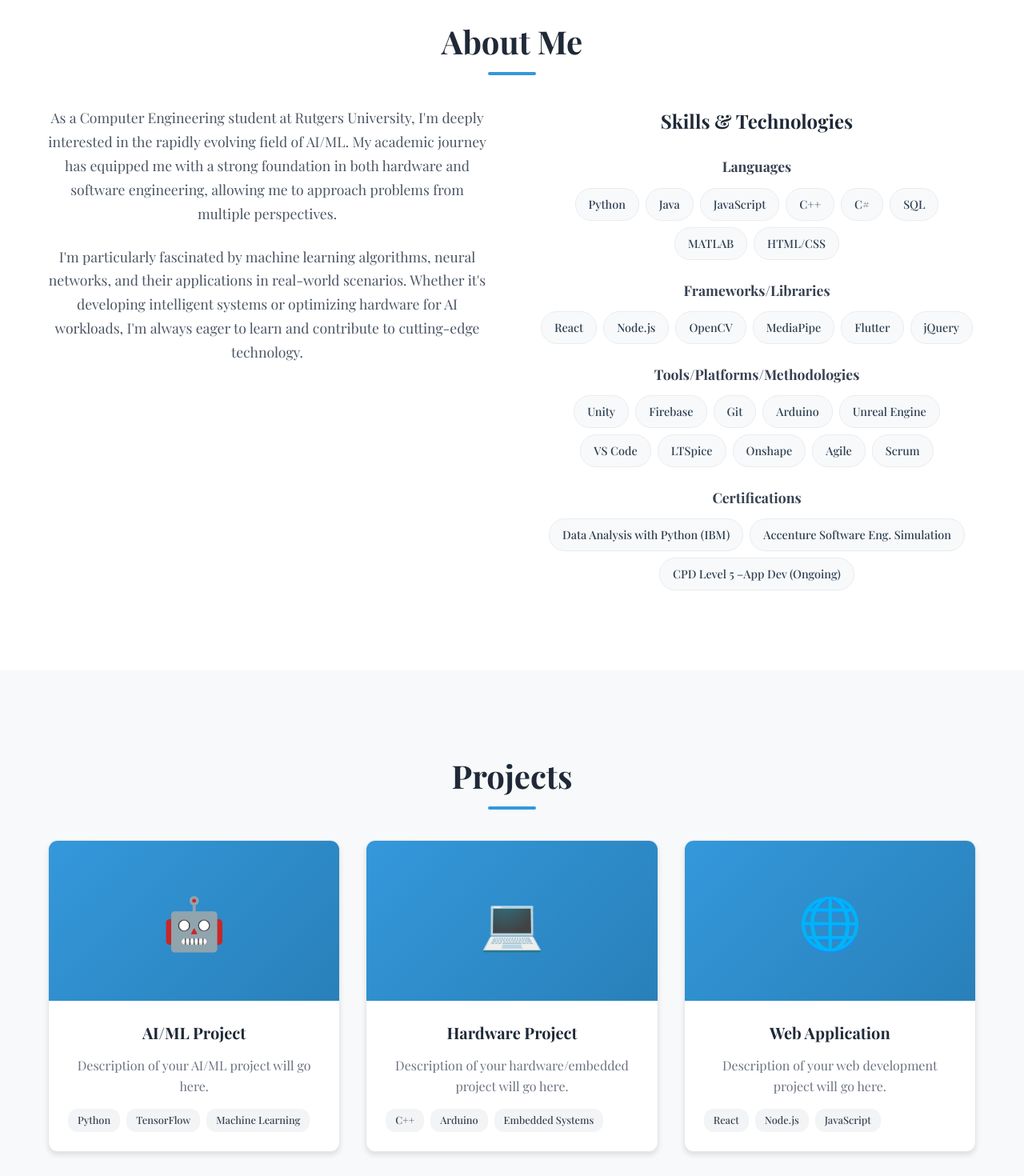
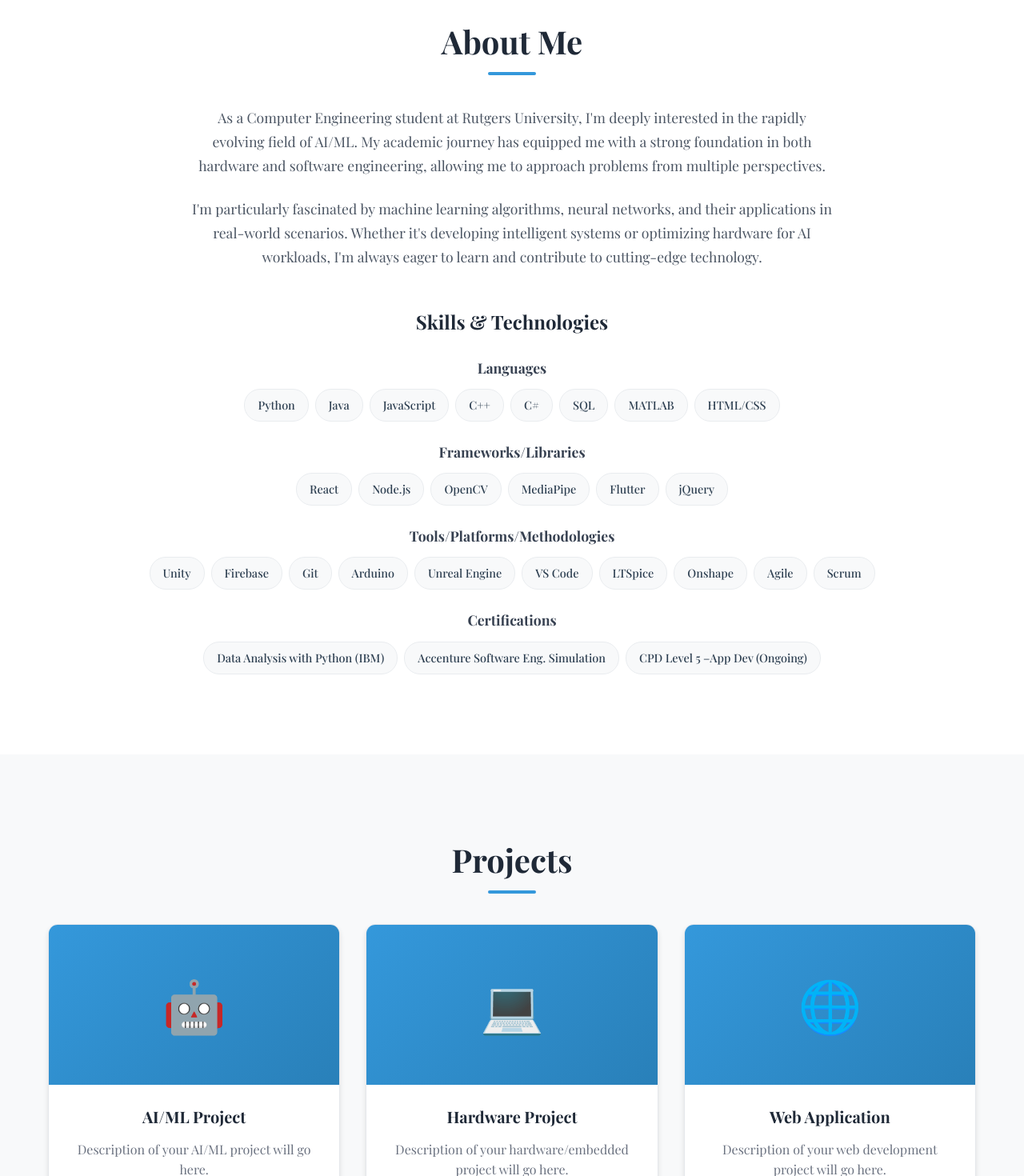
Before and after one commit to anushar777/Personal-Portfolio, a React (Vite) app: page / in a window 1280 px wide. Shown: the part 880-2350 px from the top of the page at 80% size. Built offline with nearby package versions, Linux system fonts and the light colour scheme.

Commit message:
Scrolling Animation

```diff
--- a/index.html
+++ b/index.html
@@ -5,6 +5,7 @@
     <link rel="icon" type="image/svg+xml" href="/vite.svg" />
     <meta name="viewport" content="width=device-width, initial-scale=1.0" />
     <title>Anusha Ratra</title>
+    <link rel="stylesheet" href="https://cdnjs.cloudflare.com/ajax/libs/font-awesome/6.0.0/css/all.min.css">
   </head>
   <body>
     <div id="root"></div>
--- a/src/App.css
+++ b/src/App.css
@@ -1,11 +1,85 @@
 /* Import Playfair Display font */
 @import url('https://fonts.googleapis.com/css2?family=Playfair+Display:wght@400;500;600;700;800;900&display=swap');
+
+/* Animation Keyframes */
+@keyframes dropIn {
+  0% {
+    opacity: 0;
+    transform: translateY(-50px);
+  }
+  100% {
+    opacity: 1;
+    transform: translateY(0);
+  }
+}
+
+@keyframes slideInLeft {
+  0% {
+    opacity: 0;
+    transform: translateX(-50px);
+  }
+  100% {
+    opacity: 1;
+    transform: translateX(0);
+  }
+}
+
+@keyframes slideInRight {
+  0% {
+    opacity: 0;
+    transform: translateX(50px);
+  }
+  100% {
+    opacity: 1;
+    transform: translateX(0);
+  }
+}
+
+@keyframes fadeInUp {
+  0% {
+    opacity: 0;
+    transform: translateY(30px);
+  }
+  100% {
+    opacity: 1;
+    transform: translateY(0);
+  }
+}
 
 /* Reset and base styles */
 * {
   margin: 0;
   padding: 0;
   box-sizing: border-box;
+}
+
+/* Animation Classes */
+.animate-on-scroll {
+  opacity: 0;
+  transform: translateY(30px);
+  transition: all 0.8s ease-out;
+}
+
+.animate-on-scroll.animated {
+  opacity: 1;
+  transform: translateY(0);
+}
+
+/* Hero section animations */
+#hero-title {
+  animation: dropIn 1s ease-out 0.2s both;
+}
+
+#hero-subtitle {
+  animation: dropIn 1s ease-out 0.4s both;
+}
+
+#hero-description {
+  animation: dropIn 1s ease-out 0.6s both;
+}
+
+#profile-photo {
+  animation: slideInRight 1s ease-out 0.8s both;
 }
 
 body {
@@ -228,11 +302,14 @@ body {
   background: #ffffff;
 }
 
-.about-content {
-  display: grid;
-  grid-template-columns: 1fr 1fr;
-  gap: 4rem;
-  align-items: start;
+.about-text {
+  max-width: 800px;
+  margin: 0 auto 3rem auto;
+}
+
+.skills {
+  max-width: 1000px;
+  margin: 0 auto;
 }
 
 .about-text p {
@@ -276,7 +353,23 @@ body {
   font-weight: 500;
   transition: all 0.3s ease;
   border: 1px solid #e9ecef;
+  opacity: 0;
+  transform: translateY(20px);
+  animation: fadeInUp 0.6s ease-out forwards;
 }
+
+.skill-tag:nth-child(1) { animation-delay: 0.1s; }
+.skill-tag:nth-child(2) { animation-delay: 0.2s; }
+.skill-tag:nth-child(3) { animation-delay: 0.3s; }
+.skill-tag:nth-child(4) { animation-delay: 0.4s; }
+.skill-tag:nth-child(5) { animation-delay: 0.5s; }
+.skill-tag:nth-child(6) { animation-delay: 0.6s; }
+.skill-tag:nth-child(7) { animation-delay: 0.7s; }
+.skill-tag:nth-child(8) { animation-delay: 0.8s; }
+.skill-tag:nth-child(9) { animation-delay: 0.9s; }
+.skill-tag:nth-child(10) { animation-delay: 1.0s; }
+.skill-tag:nth-child(11) { animation-delay: 1.1s; }
+.skill-tag:nth-child(12) { animation-delay: 1.2s; }
 
 .skill-tag:hover {
   background: #3498db;
@@ -304,7 +397,14 @@ body {
   box-shadow: 0 4px 6px rgba(0, 0, 0, 0.1);
   transition: all 0.3s ease;
   border: 1px solid #e5e7eb;
+  opacity: 0;
+  transform: translateY(30px);
+  animation: fadeInUp 0.8s ease-out forwards;
 }
+
+.project-card:nth-child(1) { animation-delay: 0.2s; }
+.project-card:nth-child(2) { animation-delay: 0.4s; }
+.project-card:nth-child(3) { animation-delay: 0.6s; }
 
 .project-card:hover {
   transform: translateY(-8px);
@@ -384,25 +484,32 @@ body {
 
 .contact-links {
   display: flex;
-  flex-direction: column;
-  gap: 1rem;
+  justify-content: center;
+  gap: 2rem;
+  margin-top: 2rem;
 }
 
 .contact-link {
   color: #3498db;
   text-decoration: none;
   font-weight: 500;
-  padding: 0.75rem 1.5rem;
+  width: 60px;
+  height: 60px;
   border: 2px solid #3498db;
-  border-radius: 8px;
+  border-radius: 50%;
   transition: all 0.3s ease;
-  display: inline-block;
+  display: flex;
+  align-items: center;
+  justify-content: center;
+  font-size: 1.5rem;
+  background: transparent;
 }
 
 .contact-link:hover {
   background: #3498db;
   color: white;
-  transform: translateY(-2px);
+  transform: translateY(-3px);
+  box-shadow: 0 8px 20px rgba(52, 152, 219, 0.3);
 }
 
 /* Footer */
@@ -434,10 +541,7 @@ body {
     font-size: 1.25rem;
   }
 
-  .about-content {
-    grid-template-columns: 1fr;
-    gap: 2rem;
-  }
+
 
   .projects-grid {
     grid-template-columns: 1fr;
@@ -447,6 +551,16 @@ body {
 
   .nav-menu {
     display: none;
+  }
+
+  .contact-links {
+    gap: 1.5rem;
+  }
+
+  .contact-link {
+    width: 50px;
+    height: 50px;
+    font-size: 1.2rem;
   }
 
   .profile-placeholder {
@@ -615,6 +729,7 @@ body {
 .dark-mode .contact-link:hover {
   background: #60a5fa;
   color: #1a202c;
+  box-shadow: 0 8px 20px rgba(96, 165, 250, 0.3);
 }
 
 
--- a/src/App.jsx
+++ b/src/App.jsx
@@ -1,13 +1,37 @@
-import React, { useState } from 'react'
+import React, { useState, useEffect, useRef } from 'react'
 import './App.css'
 import profilePhoto from './assets/Photo Edited.jpg'
 
 function App() {
   const [darkMode, setDarkMode] = useState(false);
+  const [animatedElements, setAnimatedElements] = useState(new Set());
 
   const toggleDarkMode = () => {
     setDarkMode(!darkMode);
   };
+
+  // Intersection Observer for scroll animations
+  useEffect(() => {
+    const observer = new IntersectionObserver(
+      (entries) => {
+        entries.forEach((entry) => {
+          if (entry.isIntersecting) {
+            entry.target.classList.add('animated');
+          }
+        });
+      },
+      {
+        threshold: 0.1,
+        rootMargin: '0px 0px -50px 0px'
+      }
+    );
+
+    // Observe all elements that should animate
+    const elementsToObserve = document.querySelectorAll('.animate-on-scroll');
+    elementsToObserve.forEach(el => observer.observe(el));
+
+    return () => observer.disconnect();
+  }, []);
 
   return (
     <div className={`App ${darkMode ? 'dark-mode' : ''}`}>
@@ -47,20 +71,20 @@ function App() {
       <section id="home" className="hero">
         <div className="hero-container">
           <div className="hero-content">
-            <h1 className="hero-title">
+            <h1 className="hero-title animate-on-scroll" id="hero-title">
               <span className="highlight">Anusha Ratra</span>
             </h1>
-            <h2 className="hero-subtitle">
+            <h2 className="hero-subtitle animate-on-scroll" id="hero-subtitle">
                Computer Engineering Student at Rutgers University
              </h2>
-             <p className="hero-description">
+             <p className="hero-description animate-on-scroll" id="hero-description">
                I'm a Computer Engineering major at Rutgers University with a passion for
                Artificial Intelligence and Machine Learning. I love exploring the intersection
                 of hardware and software to create innovative solutions that push the boundaries
                 of what's possible with technology.
               </p>
           </div>
-          <div className="profile-photo">
+          <div className="profile-photo animate-on-scroll" id="profile-photo">
             <img src={profilePhoto} alt="Anusha Ratra" />
           </div>
         </div>
@@ -69,9 +93,8 @@ function App() {
       {/* About Section */}
       <section id="about" className="about">
         <div className="container">
-          <h2 className="section-title">About Me</h2>
-          <div className="about-content">
-            <div className="about-text">
+          <h2 className="section-title animate-on-scroll" id="about-title">About Me</h2>
+          <div className="about-text animate-on-scroll" id="about-text">
             <p>
               As a Computer Engineering student at Rutgers University, I'm deeply interested
               in the rapidly evolving field of AI/ML. My academic journey has equipped me
@@ -85,7 +108,7 @@ function App() {
               eager to learn and contribute to cutting-edge technology.
             </p>
           </div>
-            <div className="skills">
+          <div className="skills animate-on-scroll" id="skills">
             <h3>Skills & Technologies</h3>
             <div className="skills-grid">
               <div className="skill-category">
@@ -138,14 +161,13 @@ function App() {
             </div>
           </div>
         </div>
-        </div>
       </section>
 
       {/* Projects Section */}
       <section id="projects" className="projects">
         <div className="container">
-          <h2 className="section-title">Projects</h2>
-          <div className="projects-grid">
+          <h2 className="section-title animate-on-scroll" id="projects-title">Projects</h2>
+          <div className="projects-grid animate-on-scroll" id="projects-grid">
             <div className="project-card">
               <div className="project-image">
                 <div className="project-placeholder">🤖</div>
@@ -195,8 +217,8 @@ function App() {
       {/* Contact Section */}
       <section id="contact" className="contact">
         <div className="container">
-          <h2 className="section-title">Get In Touch</h2>
-          <div className="contact-content">
+          <h2 className="section-title animate-on-scroll" id="contact-title">Get In Touch</h2>
+          <div className="contact-content animate-on-scroll" id="contact-content">
             <div className="contact-info">
               <h3>Let's Connect!</h3>
               <p>
@@ -205,16 +227,16 @@ function App() {
               </p>
               <div className="contact-links">
                 <a href="mailto:your.email@example.com" className="contact-link">
-                  📧 your.email@example.com
+                  <i className="fas fa-envelope"></i>
                 </a>
                 <a href="https://linkedin.com/in/yourprofile" className="contact-link">
-                  💼 LinkedIn
+                  <i className="fab fa-linkedin"></i>
                 </a>
                 <a href="https://github.com/yourusername" className="contact-link">
-                  🐙 GitHub
+                  <i className="fab fa-github"></i>
                 </a>
                 <a href="/path-to-your-resume.pdf" className="contact-link" download>
-                  📄 Download Resume
+                  <i className="fas fa-file-alt"></i>
                 </a>
               </div>
             </div>
```
Lines whose indentation alone changed are shown as unchanged.
